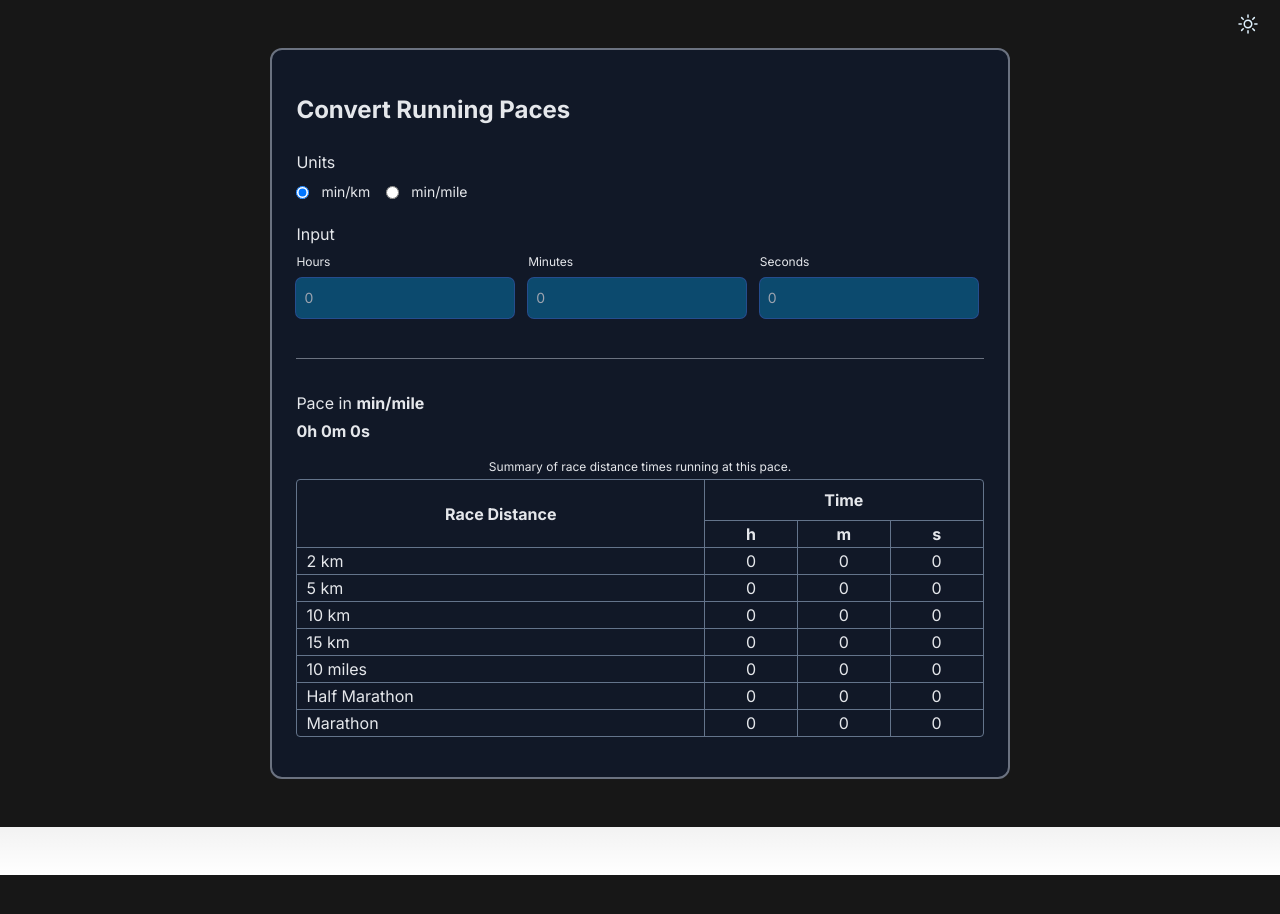
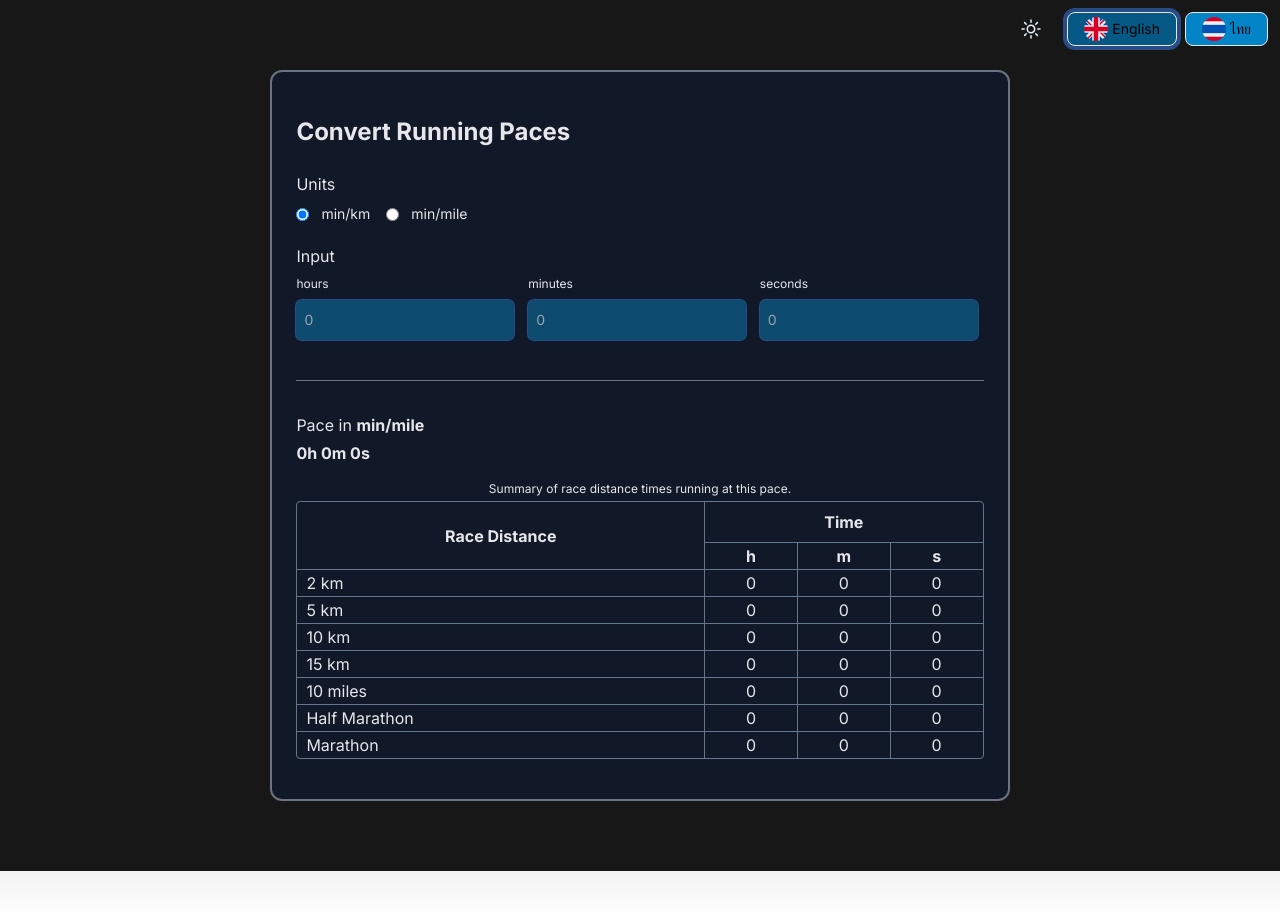
Before and after one commit to goldy1992/running_pace_converter, a Next.js app: page / in a window 1280 px wide. Shown: the top 914 px of the page. Before the commit the page ends 875 px from the top, so only its background shows below. Built offline with nearby package versions, Linux system fonts and the light colour scheme.

Commit message:
added translation framework

```diff
--- a/src/app/components/icons/icons.tsx
+++ b/src/app/components/icons/icons.tsx
@@ -63,3 +63,25 @@ export function ArrowUpIcon({className = ""}: {className?: string}) {
         </svg>
     );
 }
+
+export function TickIcon({className = ""}: {className?: string}) {
+    return (
+<svg xmlns="http://www.w3.org/2000/svg" fill="none" viewBox="0 0 24 24" strokeWidth={1.5} stroke="currentColor" className={className}>
+  <path strokeLinecap="round" strokeLinejoin="round" d="M4.5 12.75l6 6 9-13.5" />
+</svg>
+
+    )}
+
+
+
+export function CircularThaiFlag({className = ""}: {className?: string}) {
+    return (
+        <img className={className} src="./th_circle.svg" />
+    )
+}
+
+export function CircularBritishFlag({className = ""}: {className?: string}) {
+    return (
+        <img className={className} src="./gb_circle.svg" />
+    )
+}
--- /dev/null
+++ b/src/app/components/language_selected_button.tsx
@@ -0,0 +1,29 @@
+export default function LanguageButton({name, selected, onClick, icon}:{ name: string, selected: boolean, onClick: ()=> void,
+icon : React.ReactNode}) {
+
+    let className = selected ?
+    "px-4 py-1 bg-sky-800 border rounded-lg ring-4"
+    :
+    "px-4 py-1 bg-sky-600 hover:bg-sky-800 border rounded-lg"
+    return (
+        <button
+        className={className}
+        onClick={onClick} name="en">
+        <div className="flex items-center space-x-1">
+            {/* {language == "en" && <TickIcon className="w-4 h-4 me-2"/> } */}
+            {icon}
+            <span className="text-sm">{name}</span>
+        </div>
+    </button>
+
+    )
+}
+
+/* <button type="button" class="
+focus:outline-none text-white bg-green-700
+hover:bg-green-800 focus:ring-4
+focus:ring-green-300 font-medium
+rounded-lg text-sm px-5 py-2.5
+me-2 mb-2 dark:bg-green-600
+dark:hover:bg-green-700
+dark:focus:ring-green-800">Green</button> */
--- /dev/null
+++ b/src/app/locales/en.json
@@ -0,0 +1,9 @@
+{
+    "locale": "en",
+    "convert_running_paces": "Convert Running Paces",
+    "units": "Units",
+    "input": "Input",
+    "minutes": "minutes",
+    "hours": "hours",
+    "seconds": "seconds"
+}
--- /dev/null
+++ b/src/app/locales/th.json
@@ -0,0 +1,9 @@
+{
+    "locale": "th",
+    "convert_running_paces": "แปลงความเร็วสำหรับนักวิ่ง",
+    "units": "หน่วย",
+    "input": "ข้อมูลเข้า",
+    "minutes": "นาที",
+    "hours": "ชั่วโมง",
+    "seconds": "วินาที"
+}
--- a/src/app/page.tsx
+++ b/src/app/page.tsx
@@ -5,9 +5,15 @@ import DarkModeButton from "./components/dark_mode_button";
 import { HALF_MARATHON, MARATHON, SECONDS_IN_HOUR, SECONDS_IN_MINUTE, conversionConst } from "./core/constants";
 import { RaceTime } from "./core/race_time";
 import { convertSpeed, finishTimeMinKm, generateRaceTimes } from "./core/calculations";
+import { CircularThaiFlag, CircularBritishFlag, TickIcon } from "./components/icons/icons";
+import LanguageButton from "./components/language_selected_button";
+import th from './locales/th.json'
+import en from './locales/en.json'
 
 
 export default function PageContent() : JSX.Element {
+
+    const [locale, setLocale] = useState(en)
 
     // input
     const [inputHours, setInputHours] = useState(0)
@@ -61,16 +67,32 @@ export default function PageContent() : JSX.Element {
     return (
       <main>
         <div id="home" />
-        <div className="absolute top-3 end-3">
+        <div className="absolute top-3 end-3 flex items-center space-x-4">
             <DarkModeButton/>
+            <div className="flex no-wrap items-center space-x-2">
+                <div className="flex no-wrap items-center space-x-2">
+                    <LanguageButton
+                        name="English"
+                        selected = {locale == en}
+                        onClick={()=> setLocale(en)}
+                        icon = {( <CircularBritishFlag className="w-[24px] h-[24px]" />)}
+                    />
+                    <LanguageButton
+                        name="ไทย"
+                        selected = {locale == th}
+                        onClick={()=> setLocale(th)}
+                        icon = {( <CircularThaiFlag className="w-[24px] h-[24px]" />)}
+                    />
+                </div>
+            </div>
         </div>
-         <div className='grid grid-cols-1 sm:grid-cols-5 gap-x-6 gap-y-4 px-4 py-12 mb-12 text-gray-800 dark:text-gray-200'>
+         <div className='grid grid-cols-1 sm:grid-cols-5 gap-x-6 gap-y-4 px-4 py-[70px] mb-12 text-gray-800 dark:text-gray-200'>
             <div className="sm:col-span-3 sm:col-start-2 flex flex-col sm:gap-x-2 gap-y-3 flex-wrap border-2 border-gray-500 bg-sky-50 dark:bg-gray-900 px-6 py-10 rounded-xl">
 
-                <span className="flex-none text-2xl font-bold leading-10">Convert Running Paces</span>
+                <span className="flex-none text-2xl font-bold leading-10">{locale.convert_running_paces}</span>
                 {/* Units */}
                 <div className="flex-col space-y-2 pt-2">
-                    <span className="block text-m leading-6">Units</span>
+                    <span className="block text-m leading-6">{locale.units}</span>
                     <div className="sm:flex sm:gap-x-2 sm:flex-wrap">
                         <div className="sm:flex-none flex items-center gap-x-3">
                             <input type="radio" id="minPerKm" checked={isKm} onChange={() => setIsKm(true) }
@@ -86,10 +108,10 @@ export default function PageContent() : JSX.Element {
 
                 { /* Input */}
                 <div className="flex-col space-y-2 py-2">
-                    <span className="flex-none text-m leading-6">Input</span>
+                    <span className="flex-none text-m leading-6">{locale.input}</span>
                     <div className="flex flex-col sm:flex-row gap-y-2 sm:gap-x-2 sm:flex-wrap">
                         <div className="sm:flex-1 flex-col space-y-2">
-                            <label htmlFor="hours" className="block text-xs leading-2">Hours</label>
+                            <label htmlFor="hours" className="block text-xs leading-2">{locale.hours}</label>
                             <input type="text" inputMode="numeric" id="hours" placeholder="0"
                             className="pl-2 py-2 border-0 appearance-none rounded-md sm:leading-6 ring-1 focus:ring-inset text-sm bg-sky-100 dark:bg-sky-900"
                             onChange={(hrs : any) => {
@@ -100,7 +122,7 @@ export default function PageContent() : JSX.Element {
                             }}/>
                         </div>
                         <div className="sm:flex-1 flex-col space-y-2">
-                            <label htmlFor="minutes" className="block text-xs leading-2">Minutes</label>
+                            <label htmlFor="minutes" className="block text-xs leading-2">{locale.minutes}</label>
                             <input type="text" id="minutes" placeholder="0"
                             className="pl-2 py-2 border-0 rounded-md sm:leading-6 ring-1 focus:ring-inset text-sm bg-sky-100 dark:bg-sky-900"
                             onChange={(mins) => {
@@ -111,7 +133,7 @@ export default function PageContent() : JSX.Element {
                             }}/>
                         </div>
                         <div className="sm:flex-1 flex-col space-y-2">
-                            <label htmlFor="seconds" className="block text-xs leading-2">Seconds</label>
+                            <label htmlFor="seconds" className="block text-xs leading-2">{locale.seconds}</label>
                             <input type="text" id="seconds" placeholder="0"
                             className="pl-2 py-2 border-0 rounded-md sm:leading-6 ring-1 focus:ring-inset text-sm bg-sky-100 dark:bg-sky-900"
                             onChange={(secs : any) => {
--- /dev/null
+++ b/src/app/seg/page.tsx
@@ -0,0 +1,16 @@
+import { BritishFlag, CircularBritishFlag, CircularThaiFlag, ThaiFlag } from "../components/icons/icons";
+
+export default function SegmentedButtons() {
+    return (
+        <main className="w-full h-screen p-5">
+            <div className="flex items-center space-x-3">
+                <CircularThaiFlag className="w-[24px] h-[24px]"/>
+                <div>
+                    <button className="px-4 py-2 bg-sky-600 hover:bg-sky-800 border rounded-l-3xl" name="button 1">English</button>
+                    <button className="px-4 py-2 bg-sky-600 hover:bg-sky-800 border rounded-r-3xl" name="button 2" >ไทย</button>
+                </div>
+                <CircularBritishFlag className="w-[24px] h-[24px]" />
+            </div>
+        </main>
+    )
+}
```
Also changed, not shown: public/gb_circle.svg (added), public/th_circle.svg (added).
